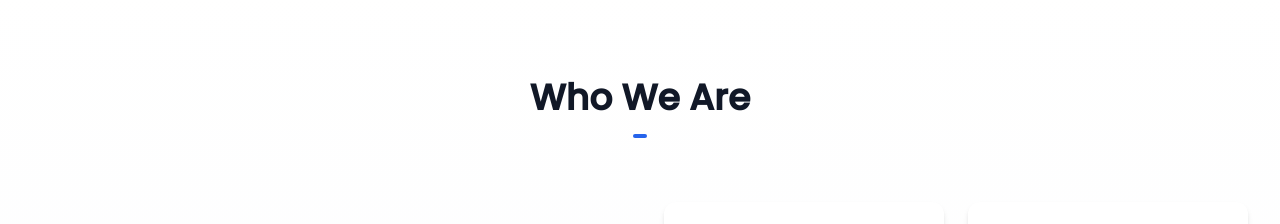
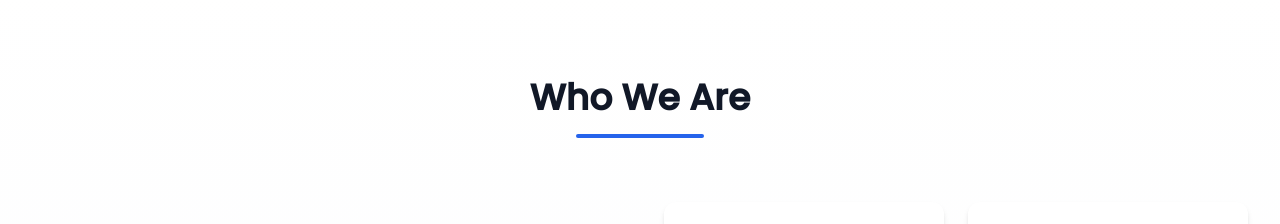
Before and after one commit to Conquer-Agency/Nileode-new, a React (Vite) app: page / in a window 1280 px wide. Shown: the part 840-1064 px from the top of the page. Built offline with nearby package versions, Linux system fonts and the light colour scheme.

Commit message:
used Link for naviagtion

```diff
--- a/src/components/Navbar/Navbar.tsx
+++ b/src/components/Navbar/Navbar.tsx
@@ -4,6 +4,7 @@ import { Sheet, SheetContent, SheetTrigger } from "@/components/ui/sheet";
 import { Button } from "@/components/ui/button";
 import { Menu } from "lucide-react";
 import Logo from "@/assets/nileode.png";
+import { Link } from "react-router-dom";
 
 export default function Navbar() {
   const navRef = useRef<HTMLDivElement>(null);
@@ -42,13 +43,13 @@ export default function Navbar() {
             { href: "/products", label: "Products" },
             { href: "/consultation", label: "Book Consultation" },
           ].map((link) => (
-            <a
+            <Link
               key={link.href}
-              href={link.href}
+              to={link.href}
               className="rounded-xs px-2 py-2 opacity-100 transition-all hover:opacity-70 hover:bg-black hover:text-white"
             >
               {link.label}
-            </a>
+            </Link>
           ))}
         </div>
 
--- a/src/components/Screen/HomePage/AboutSection.tsx
+++ b/src/components/Screen/HomePage/AboutSection.tsx
@@ -119,7 +119,7 @@ export default function AboutSection() {
             className="w-24 h-1 bg-blue-600 mx-auto rounded-full mb-8"
             initial={{ width: 0 }}
             animate={{ width: "8rem" }}
-            transition={{ duration: 100, delay: 0.6 }}
+            transition={{ duration: 3, delay: 0.6 }}
             viewport={{ once: false }}
           ></motion.div>
         </motion.div>
```
